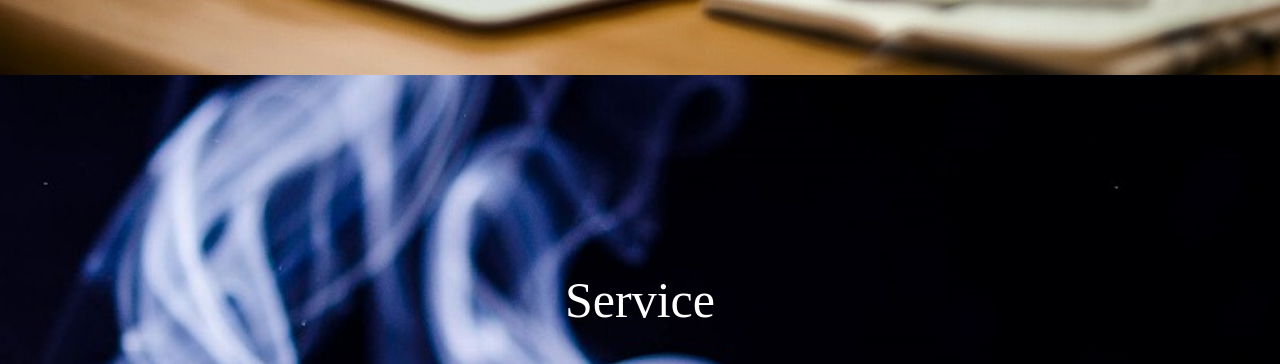
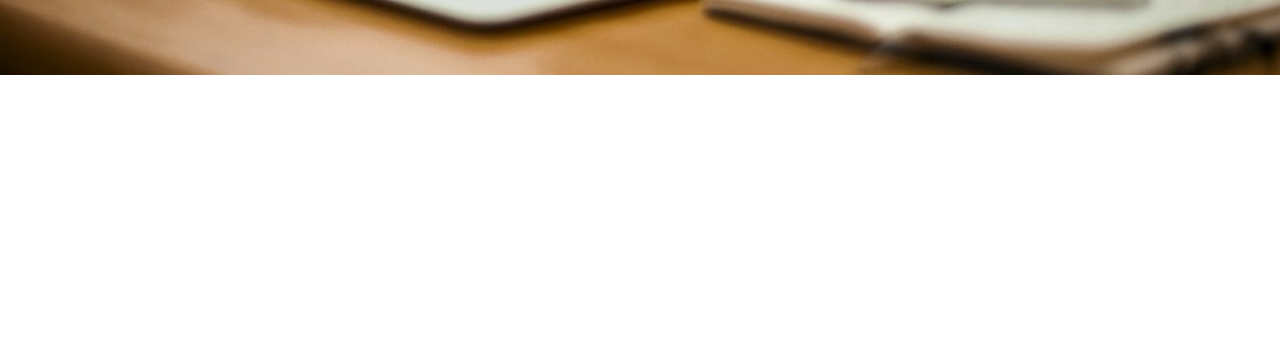
Before and after one commit to satoshi1014/portfolio3, a plain HTML site: page index.html in a window 1280 px wide. Shown: the part 2903-3267 px from the top of the page. Drawn offline with nearby package versions, Linux system fonts and the light colour scheme.

Commit message:
first commit

```diff
--- a/tops.css
+++ b/tops.css
@@ -131,7 +131,7 @@ li.items a{
     color: white;
 }
 .service{
-    background-image: url(art.jpg);
+    background-image: url(art.);
     margin: 0 auto;
     background-size: cover;
     padding: 200px 0 200px 0;
```
